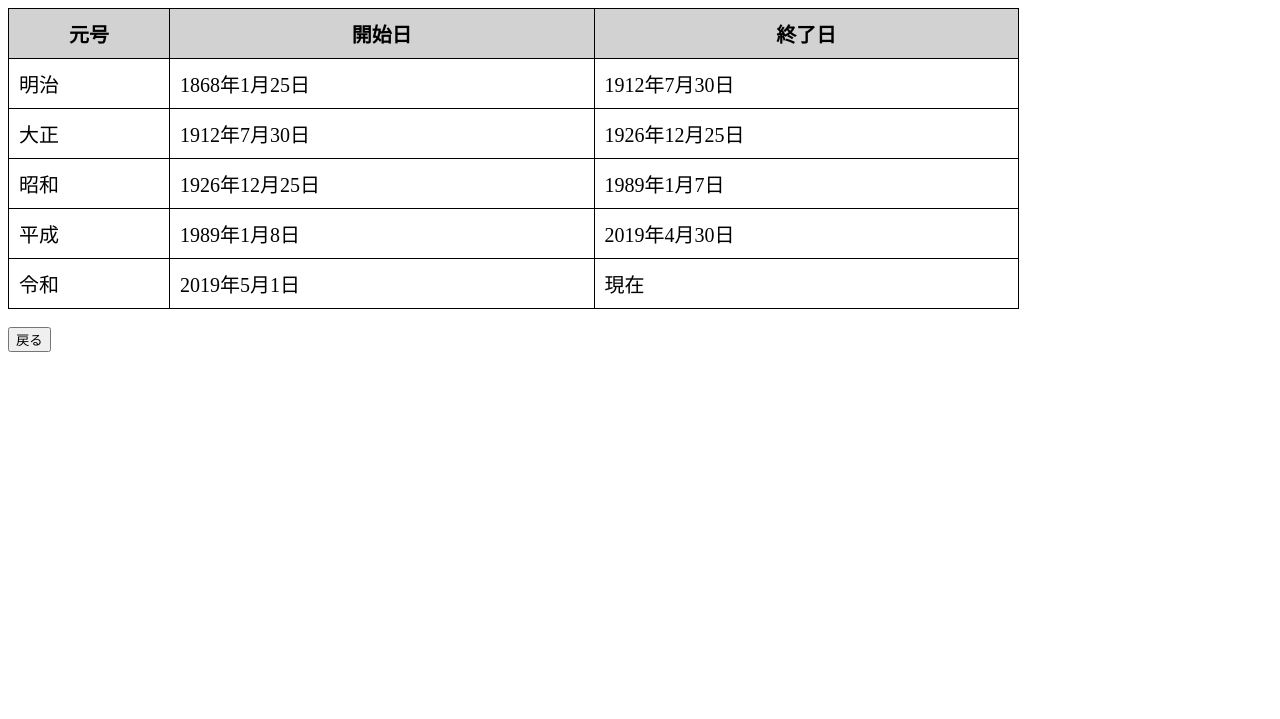
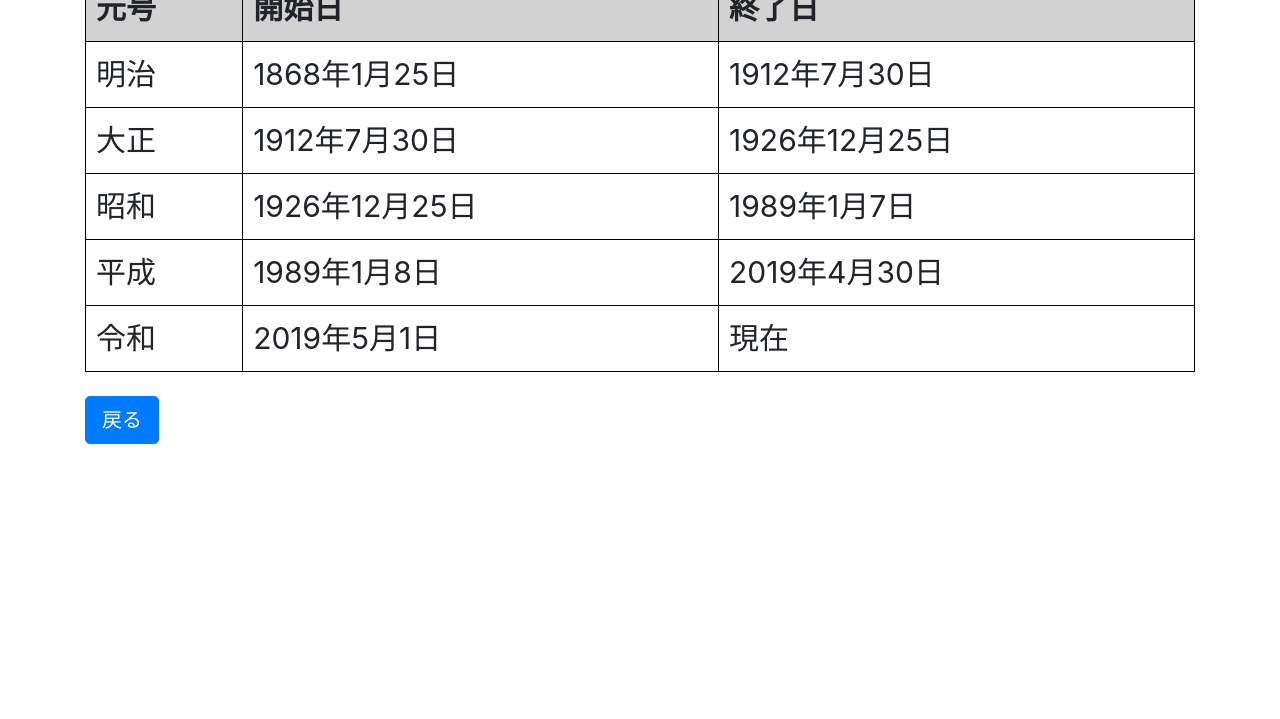
Before and after one commit to tonytani37/defgorian_to_japanese_era, a plain HTML site: page gengo.html in a window 1280 px wide. Shown: the part 81-800 px from the top of the page. Drawn offline with nearby package versions, Linux system fonts and the light colour scheme.

Commit message:
2025/01/31 10:41

```diff
--- a/gengo.html
+++ b/gengo.html
@@ -2,17 +2,18 @@
 <html lang="ja">
 <head>
     <meta charset="UTF-8">
+    <link href="https://stackpath.bootstrapcdn.com/bootstrap/4.5.2/css/bootstrap.min.css" rel="stylesheet">
     <link rel="shortcut icon" href="statics/img/favicon.png">
     <title>和暦元号一覧表</title>
     <style>
      table {
-            width: 80%; /* テーブル全体の幅を指定 */
+            width: 100%; /* テーブル全体の幅を指定 */
             border-collapse: collapse;
         }
         th, td {
             border: 1px solid black;
             padding: 10px; /* セル内の余白を指定 */
-            font-size: 20px; /* テキストサイズを指定 */
+            font-size: 30px; /* テキストサイズを指定 */
         }
         th {
             background-color: #d3d2d2;
@@ -20,7 +21,8 @@
     </style>
 </head>
 <body>
-    <div class='custom-container'>
+    <!-- <div class='custom-container'> -->
+    <div class="container">
     <h1>和暦元号の開始日と終了日</h1>
     <table border="1">
         <thead>
@@ -59,8 +61,11 @@
         </tbody>
     </table>
     <br>
-    <form action="https://tonytani37.github.io/defgorian_to_japanese_era/">
-    <button>戻る</button>
+    <!-- <div class="container"> -->
+        <div action="https://tonytani37.github.io/defgorian_to_japanese_era/">
+            <button class="btn btn-primary btn-lg">戻る</button>
+        </div>
+    </div>
     </form>
     </div>
 </body>
```
